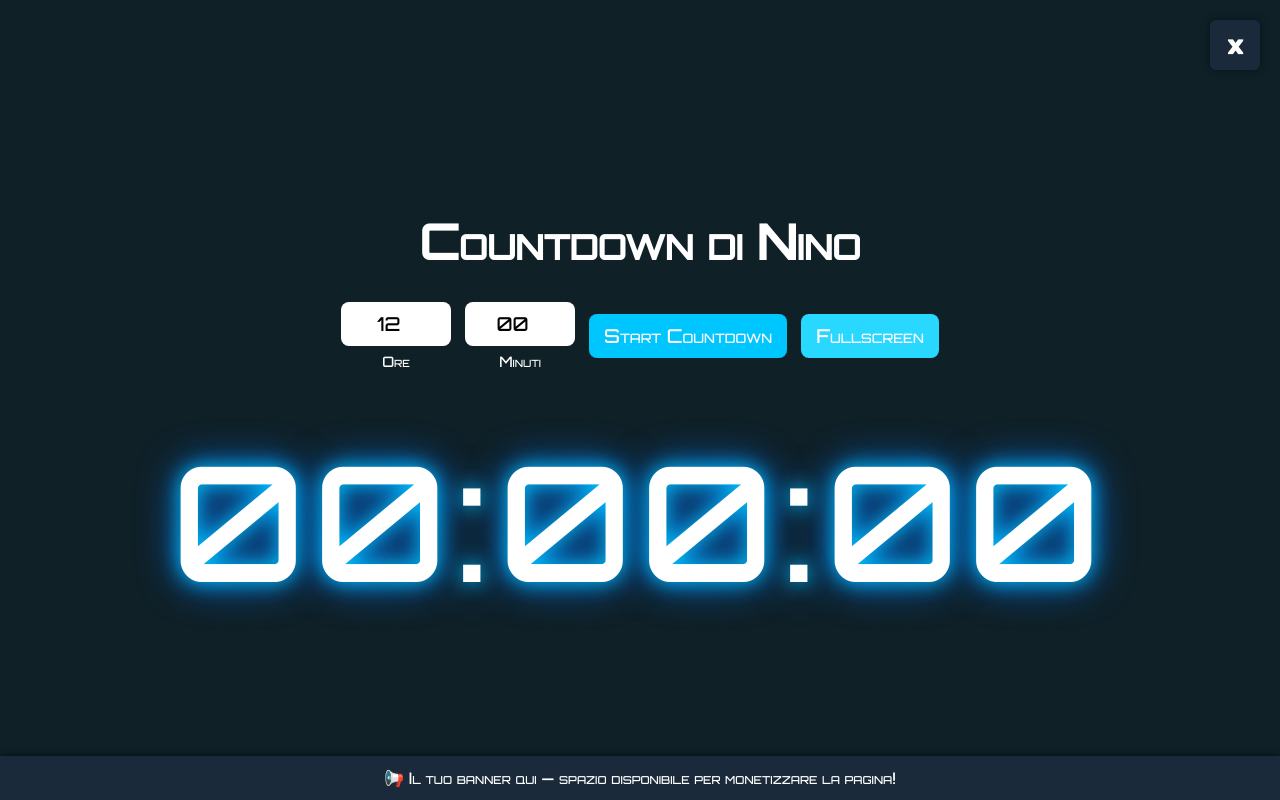
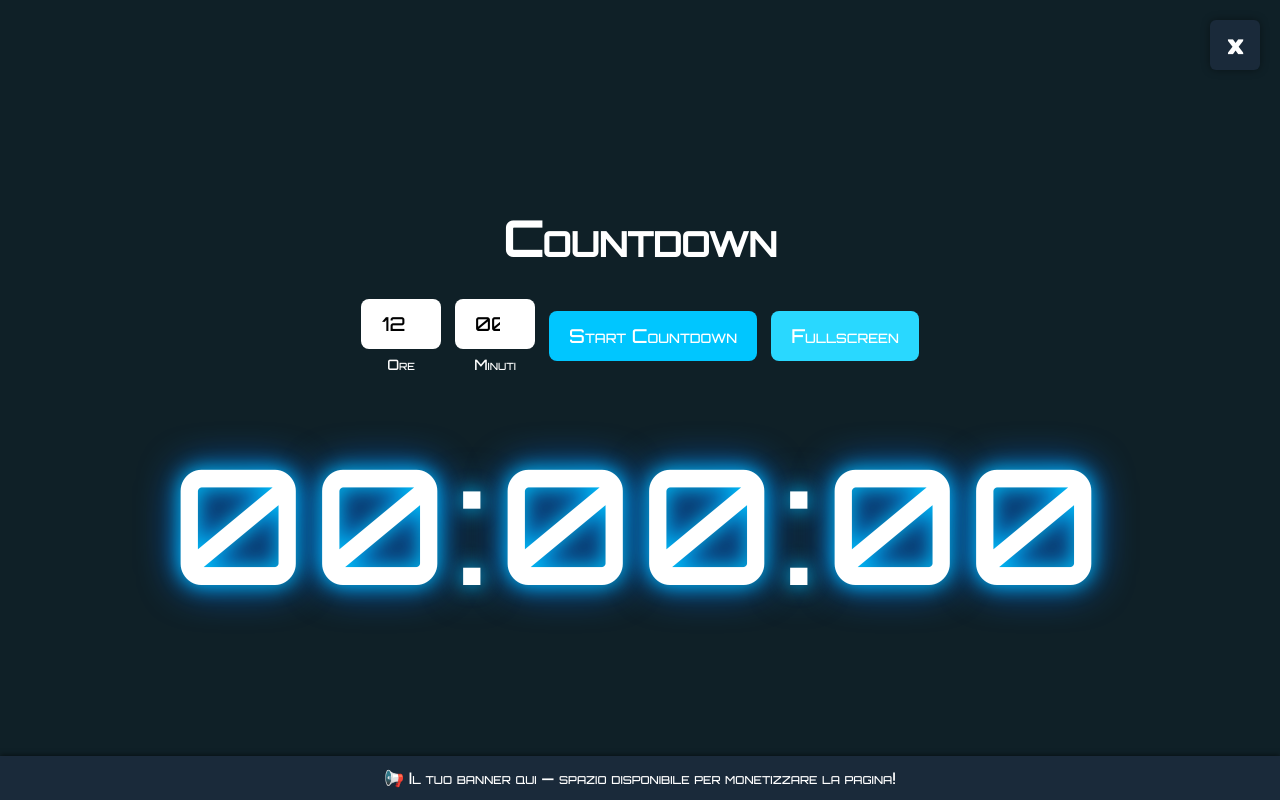
Before and after one commit to Ninolestat/Countdown, a plain HTML site: page index.html in a window 1280 px wide. Drawn offline with Linux system fonts and the light colour scheme.

Commit message:
Add files via upload

```diff
--- a/index.html
+++ b/index.html
@@ -2,7 +2,7 @@
 <html lang="it">
 <head>
   <meta charset="UTF-8">
-  <title>Countdown di Nino</title>
+  <title>Countdown Fullscreen</title>
   <style>
     @import url('https://fonts.googleapis.com/css2?family=Orbitron:wght@500&display=swap');
 
@@ -49,13 +49,15 @@
 
     input, button {
       font-size: 1.2rem;
-      padding: 10px 15px;
+      padding: 10px 20px;
       border: none;
       border-radius: 8px;
       text-align: center;
       outline: none;
       font-family: 'Orbitron', sans-serif;
       font-variant: small-caps;
+      height: 50px;
+      box-sizing: border-box;
     }
 
     input {
@@ -140,7 +142,7 @@
 </head>
 <body>
 
-  <h1 id="page-title">Countdown di Nino</h1>
+  <h1 id="page-title">Countdown</h1>
 
   <div id="controls">
     <div class="input-group">
```
